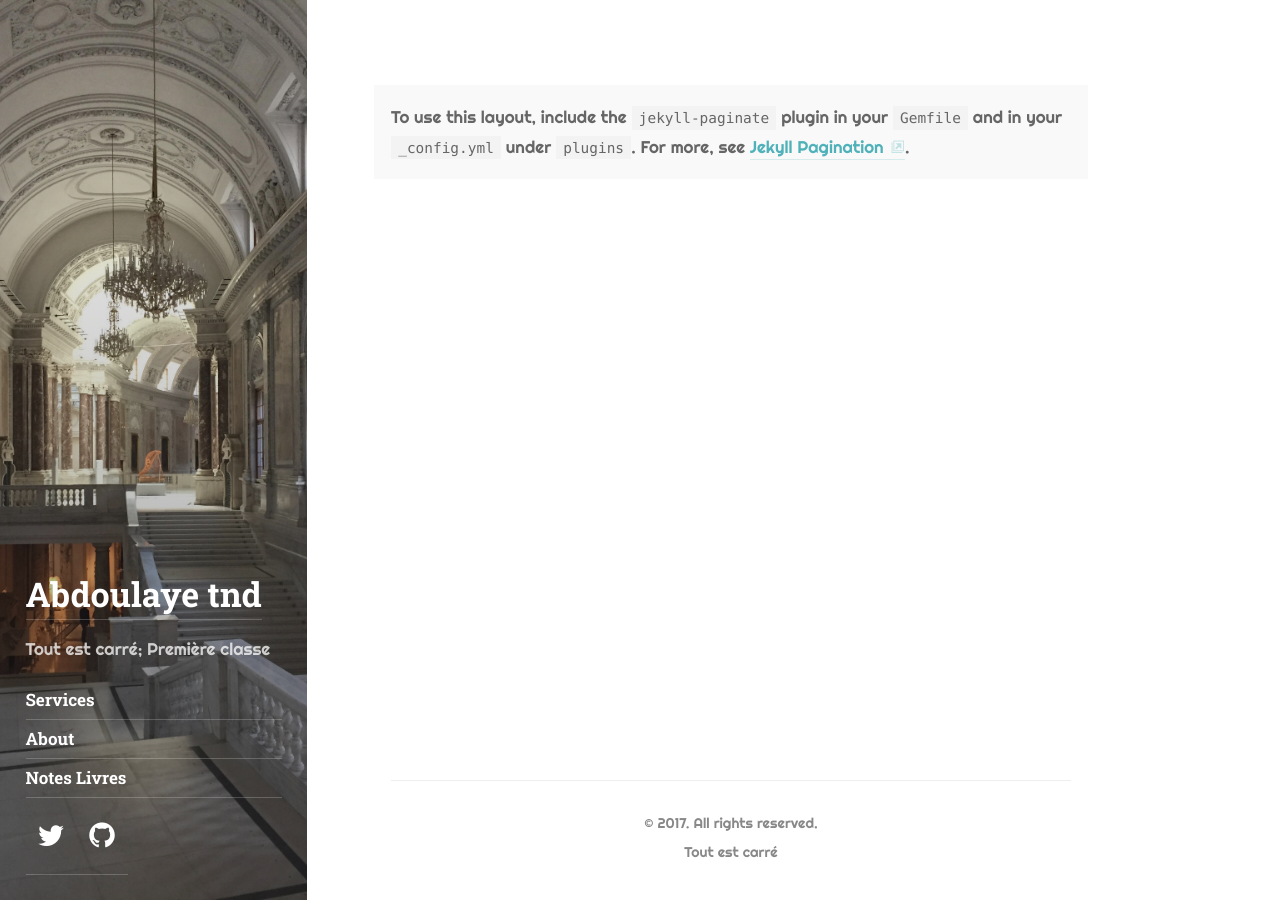
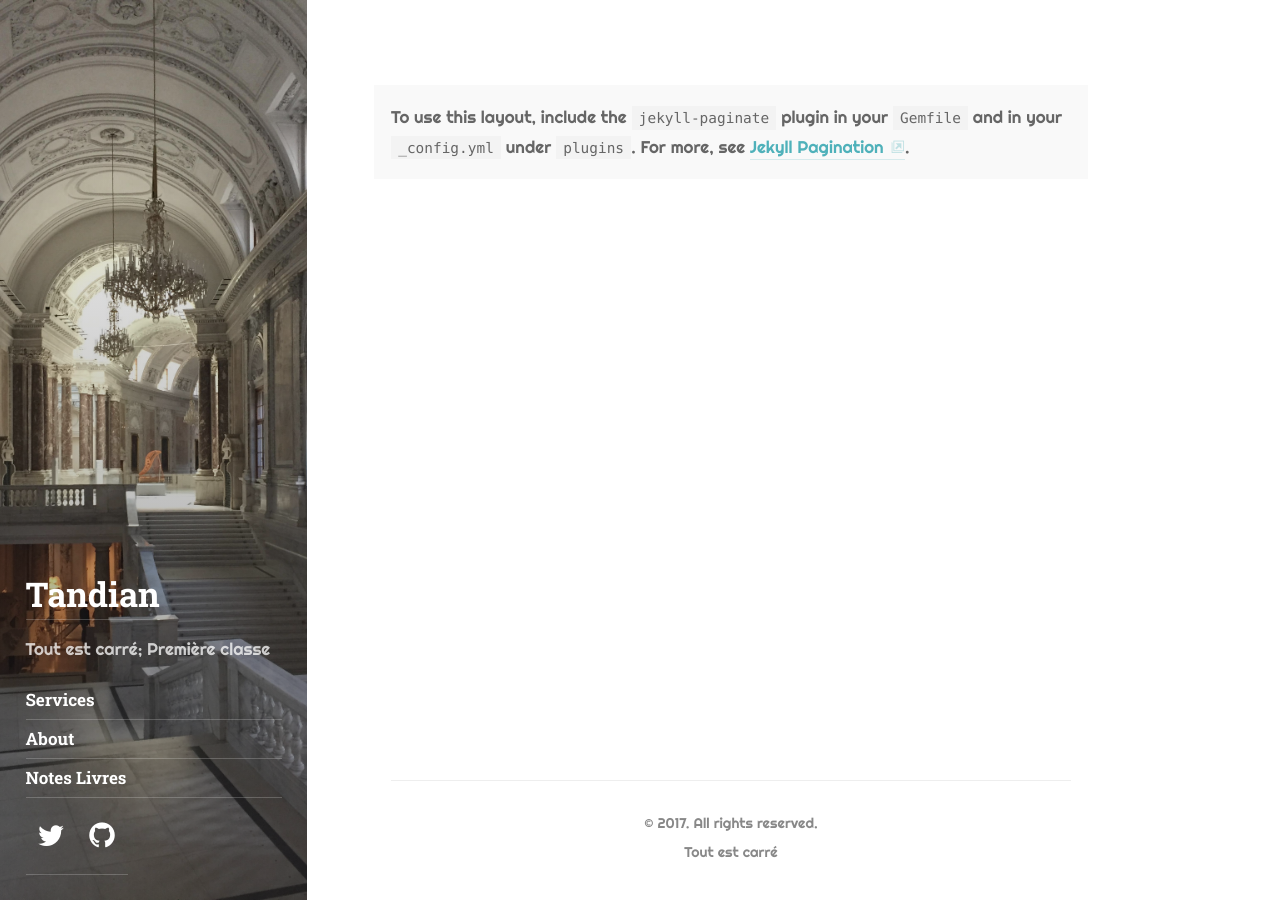
Before and after one commit to abdoulaye-tnd/tandian, a Jekyll site: the page built from index.html, in a window 1280 px wide. Built offline with Jekyll 4.4.1, drawn with Linux system fonts in a browser that asks for light colours; some web fonts are replaced; the list of posts is cut into pages by our own code.

Commit message:
Update _config.yml

```diff
--- a/_config.yml
+++ b/_config.yml
@@ -21,7 +21,7 @@
 lang:                  fr
 
 # The title of your blog. Used in the sidebar and the browser tab.
-title:                 Abdoulaye tnd
+title:                Tandian
 
 # A short description (~150 chars) of the page used for the meta description tag.
 # Can use markdown, but no more than one paragraph (enforced by `>`)
```
